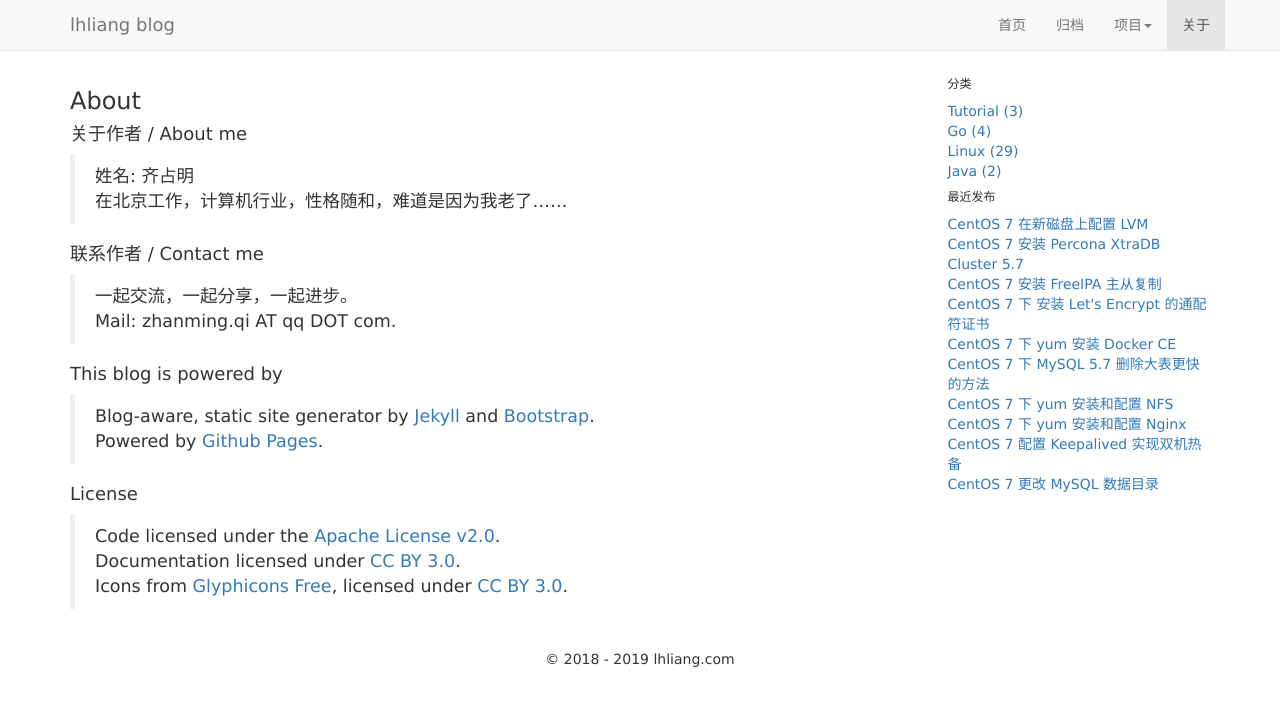
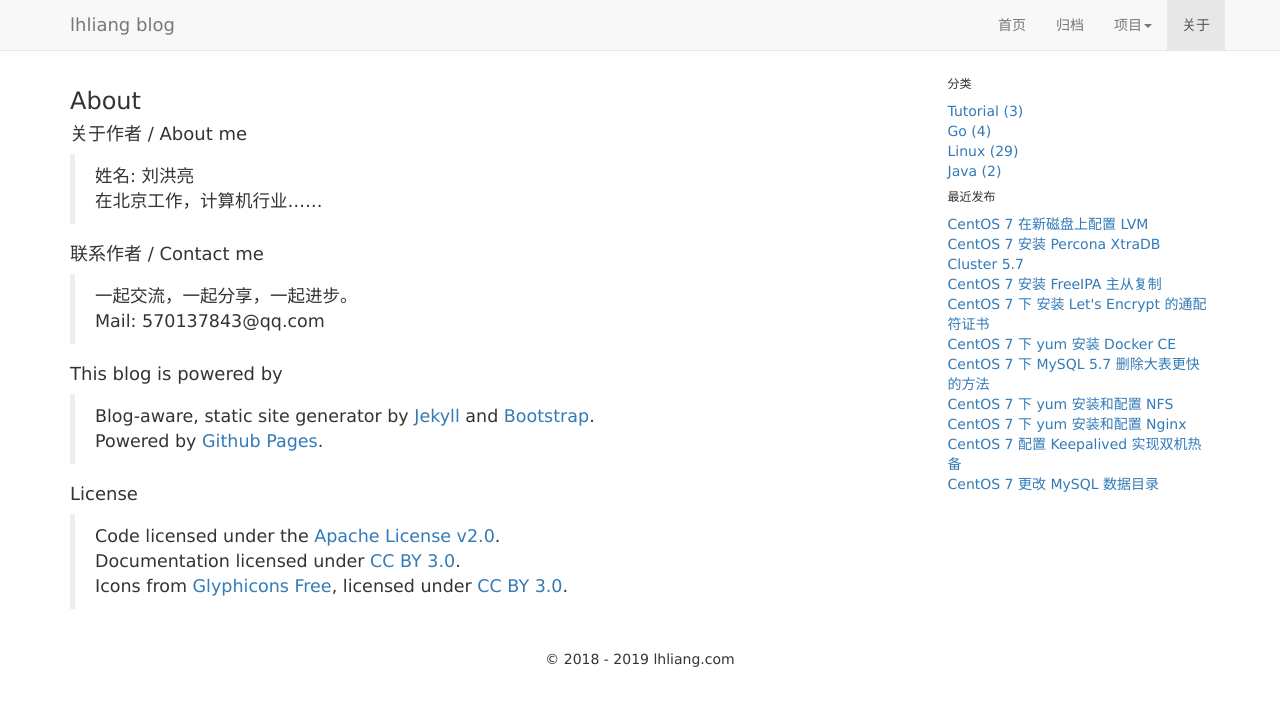
Before and after one commit to lruonan/lhliang.github.io, a Jekyll site: the page built from blog/about.md, in a window 1280 px wide. Shown: the top 706 px of the page. Built offline with Jekyll 4.4.1, drawn with Linux system fonts in a browser that asks for light colours.

Commit message:
Update about.md

```diff
--- a/blog/about.md
+++ b/blog/about.md
@@ -8,12 +8,12 @@ title: About
 
 
 #### 关于作者 / About me
-> 姓名: 齐占明
-> 在北京工作，计算机行业，性格随和，难道是因为我老了……
+> 姓名: 刘洪亮
+> 在北京工作，计算机行业……
 
 #### 联系作者 / Contact me
 > 一起交流，一起分享，一起进步。
-> Mail: zhanming.qi AT qq DOT com.
+> Mail: 570137843@qq.com
 
 #### This blog is powered by
 > Blog-aware, static site generator by [Jekyll][1] and [Bootstrap][2].
@@ -25,7 +25,7 @@ title: About
 > Icons from [Glyphicons Free][6], licensed under [CC BY 3.0][5].
 
 
-[0]: http://qizhanming.com
+[0]: http://lhliang.com
 [1]: https://github.com/mojombo/jekyll
 [2]: http://twitter.github.com/bootstrap/
 [3]: http://pages.github.com
```
